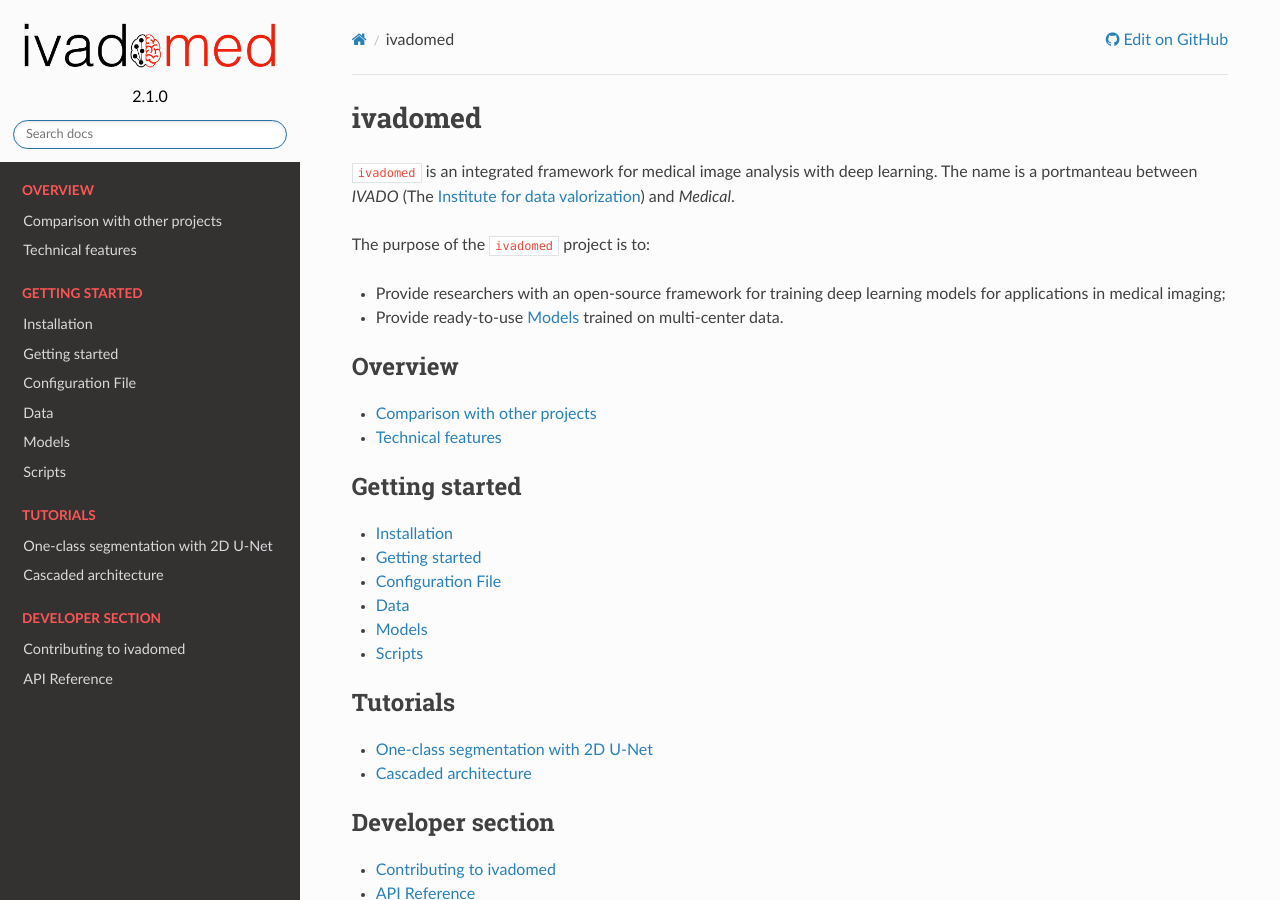
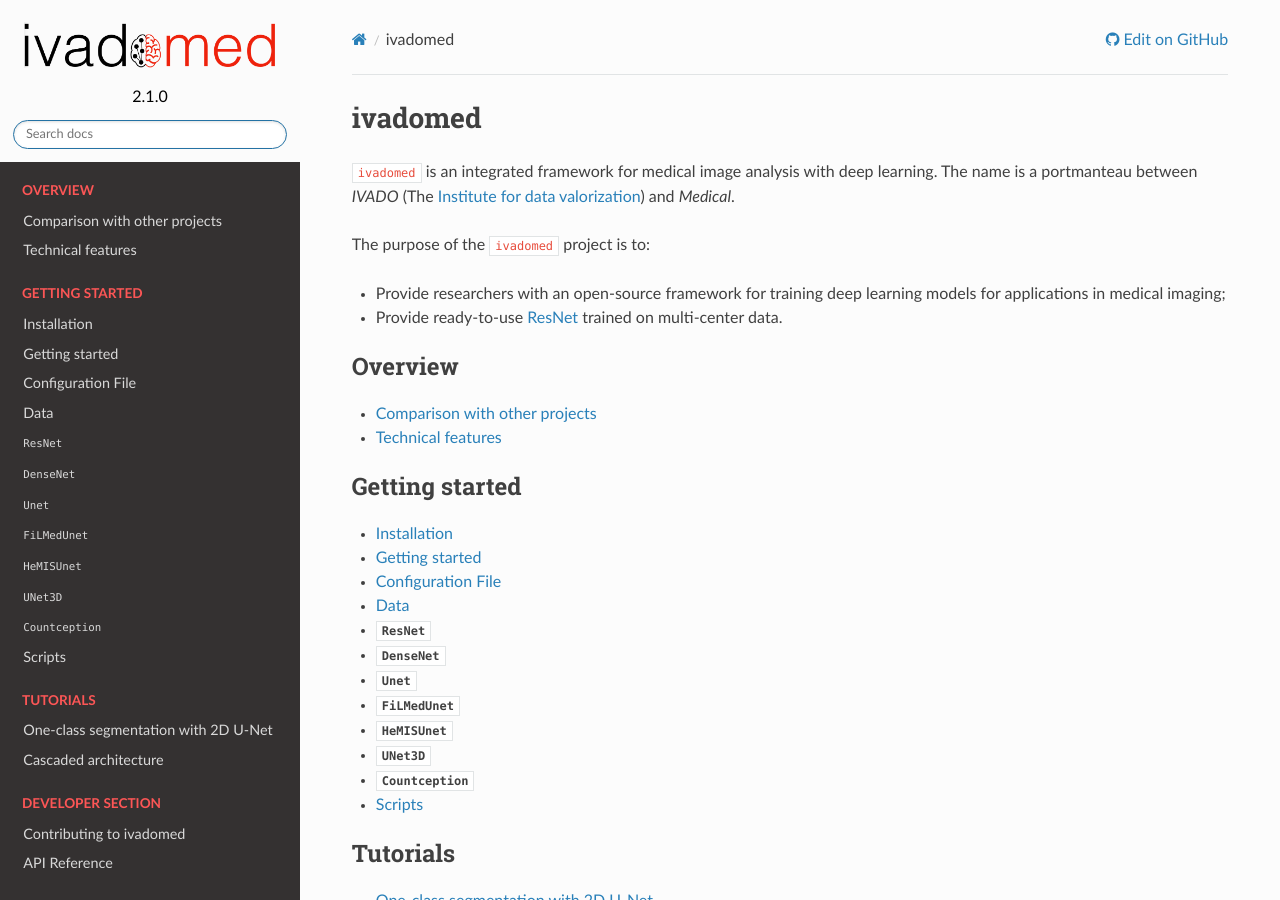
Before and after one commit to ivadomed/ivadomed, a Sphinx documentation site: the page built from docs/source/index.rst, in a window 1280 px wide and 900 px high. Built offline with Sphinx 7.4.7 and the Read the Docs theme 2.0.0, drawn with Linux system fonts in a browser that asks for light colours.

Commit message:
Update models.rst

```diff
--- a/docs/source/models.rst
+++ b/docs/source/models.rst
@@ -1,4 +1,19 @@
 Models
+
+======
+
+:mod:`ResNet`
+---------------------------
+
+.. autoclass:: ivadomed.models.ResNet
+
+======
+
+:mod:`DenseNet`
+---------------------------
+
+.. autoclass:: ivadomed.models.DenseNet
+
 ======
 
 :mod:`Unet`
```
